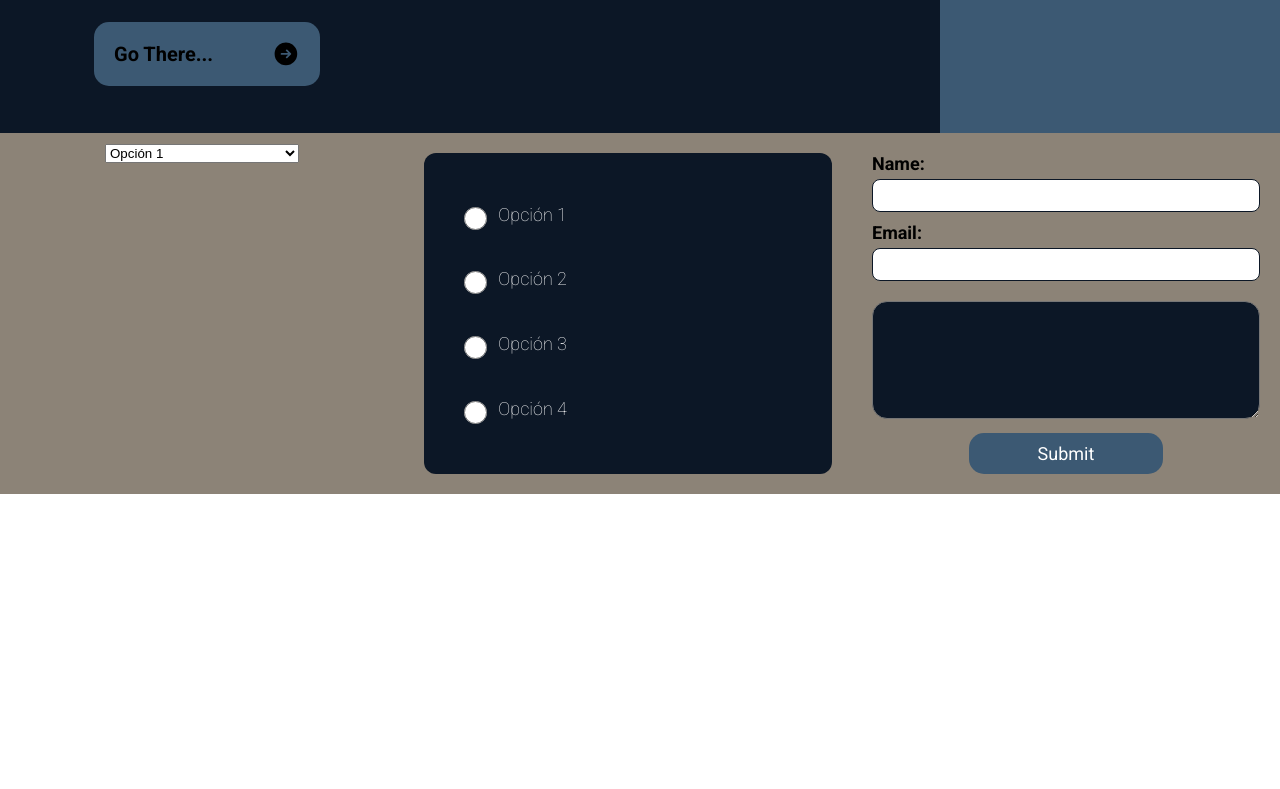
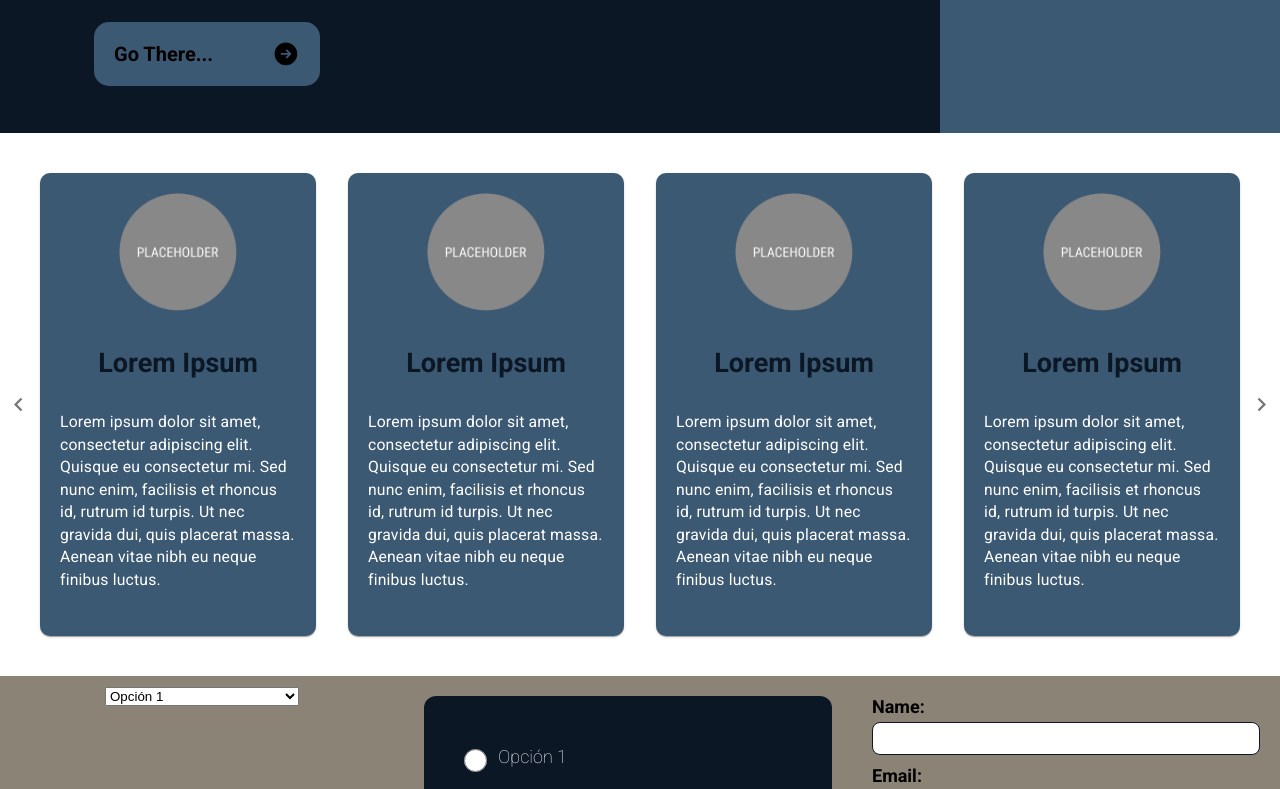
Before and after one commit to DelValleR/Daniel_DelValle_Frontend_Prueba, a React (Create React App) app: page / in a window 1280 px wide. Shown: the part 460-1249 px from the top of the page. Before the commit the page ends 954 px from the top, so only its background shows below. Built offline with nearby package versions, Linux system fonts and the light colour scheme.

Commit message:
Carousel component

```diff
--- a/package.json
+++ b/package.json
@@ -3,9 +3,14 @@
 	"version": "0.1.0",
 	"private": true,
 	"dependencies": {
+		"@emotion/react": "^11.11.4",
+		"@emotion/styled": "^11.11.0",
+		"@mui/icons-material": "^5.15.12",
+		"@mui/material": "^5.15.12",
 		"@testing-library/jest-dom": "^5.17.0",
 		"@testing-library/react": "^13.4.0",
 		"@testing-library/user-event": "^13.5.0",
+		"prop-types": "^15.8.1",
 		"react": "^18.2.0",
 		"react-dom": "^18.2.0",
 		"react-router-dom": "^6.22.3",
--- /dev/null
+++ b/src/components/Card/Card.scss
@@ -0,0 +1,4 @@
+.card-img {
+	height: 50%;
+	width: 50%;
+}
--- /dev/null
+++ b/src/components/Card/index.jsx
@@ -0,0 +1,44 @@
+import * as React from 'react';
+import Card from '@mui/material/Card';
+import CardContent from '@mui/material/CardContent';
+import Typography from '@mui/material/Typography';
+import { string } from 'prop-types';
+import './Card.scss';
+
+export default function MediaCard({ image, title, text }) {
+	return (
+		<Card
+			sx={{
+				width: '300px',
+				height: 'fit-content',
+				backgroundColor: '#3C5973',
+				borderRadius: '10px',
+				padding: '20px',
+			}}
+		>
+			<img src={image} alt="placeholder" className="card-img" />
+
+			<CardContent sx={{ padding: '0' }}>
+				<Typography
+					gutterBottom
+					variant="h5"
+					component="div"
+					color="#0C1726"
+					fontWeight="bold"
+					sx={{ margin: '30px' }}
+				>
+					{title}
+				</Typography>
+				<Typography variant="body2" color="white" textAlign="left">
+					{text}
+				</Typography>
+			</CardContent>
+		</Card>
+	);
+}
+
+MediaCard.propTypes = {
+	text: string,
+	title: string,
+	image: string,
+};
--- /dev/null
+++ b/src/components/Carousel/index.jsx
@@ -0,0 +1,95 @@
+import React, { useState, useEffect } from 'react';
+import Box from '@mui/material/Box';
+import { IconButton, useMediaQuery } from '@mui/material';
+import NavigateBeforeIcon from '@mui/icons-material/NavigateBefore';
+import NavigateNextIcon from '@mui/icons-material/NavigateNext';
+import Slide from '@mui/material/Slide';
+import Stack from '@mui/material/Stack';
+import MediaCard from '../Card';
+import placeholder from './placeholder-circle.png';
+
+function Carousel() {
+	const [cards, setCards] = useState([]);
+	const [currentPage, setCurrentPage] = useState(0);
+	const [slideDirection, setSlideDirection] = useState('right');
+	const isDesktop = useMediaQuery('(min-width:1024px)');
+	const isTablet = useMediaQuery('(min-width:768px)');
+	const cardsPerPage = isDesktop ? 4 : isTablet ? 2 : 1;
+	// Este es un array de prueba para renderizar la misma card 10 veces
+	const duplicateCards = Array.from({ length: 10 }, (_, i) => (
+		<MediaCard
+			key={i}
+			image={placeholder}
+			title="Lorem Ipsum"
+			text="Lorem ipsum dolor sit amet, consectetur adipiscing elit. Quisque eu consectetur mi. Sed nunc enim, facilisis et rhoncus id, rutrum id turpis. Ut nec gravida dui, quis placerat massa. Aenean vitae nibh eu neque finibus luctus."
+		/>
+	));
+
+	const handleNextPage = () => {
+		setSlideDirection('left');
+		setCurrentPage((prevPage) =>
+			prevPage >= Math.ceil((cards.length || 0) / cardsPerPage) - 1 ? 0 : prevPage + 1
+		);
+	};
+
+	const handlePrevPage = () => {
+		setSlideDirection('right');
+		setCurrentPage((prevPage) =>
+			prevPage === 0 ? Math.ceil((cards.length || 0) / cardsPerPage) - 1 : prevPage - 1
+		);
+	};
+
+	useEffect(() => {
+		setCards(duplicateCards);
+		// eslint-disable-next-line
+	}, []);
+	const containerWidth = cardsPerPage * 300;
+
+	return (
+		<Box
+			sx={{
+				display: 'flex',
+				flexDirection: 'row',
+				alignItems: 'center',
+				alignContent: 'center',
+				justifyContent: 'center',
+				width: '100%',
+				paddingTop: '40px',
+				paddingBottom: '40px',
+			}}
+		>
+			<IconButton onClick={handlePrevPage}>
+				<NavigateBeforeIcon />
+			</IconButton>
+			<Box sx={{ width: `${containerWidth}px`, height: '100%' }}>
+				{cards.map((card, index) => (
+					<Box
+						key={`card-${index}`}
+						sx={{
+							width: '100%',
+							height: '100%',
+							display: currentPage === index ? 'block' : 'none',
+						}}
+					>
+						<Slide direction={slideDirection} in={currentPage === index}>
+							<Stack
+								spacing={4}
+								direction="row"
+								alignContent="center"
+								justifyContent="center"
+								sx={{ width: '100%', height: '100%' }}
+							>
+								{cards.slice(index * cardsPerPage, index * cardsPerPage + cardsPerPage)}
+							</Stack>
+						</Slide>
+					</Box>
+				))}
+			</Box>
+			<IconButton onClick={handleNextPage}>
+				<NavigateNextIcon />
+			</IconButton>
+		</Box>
+	);
+}
+
+export default Carousel;
--- a/src/pages/Home/index.jsx
+++ b/src/pages/Home/index.jsx
@@ -1,11 +1,13 @@
 import TopWrapper from '../../components/TopWrapper';
 import InputWrapper from '../../components/InputWrapper';
+import Carousel from '../../components/Carousel';
 import styles from './Home.scss';
 
 const Home = () => {
 	return (
 		<div className={styles.App}>
 			<TopWrapper />
+			<Carousel />
 			<InputWrapper />
 		</div>
 	);
```
Also changed, not shown: src/components/Carousel/placeholder-circle.png (added), 1 other file (tests, documents, lock files or other folders). Lines whose indentation alone changed are shown as unchanged.
